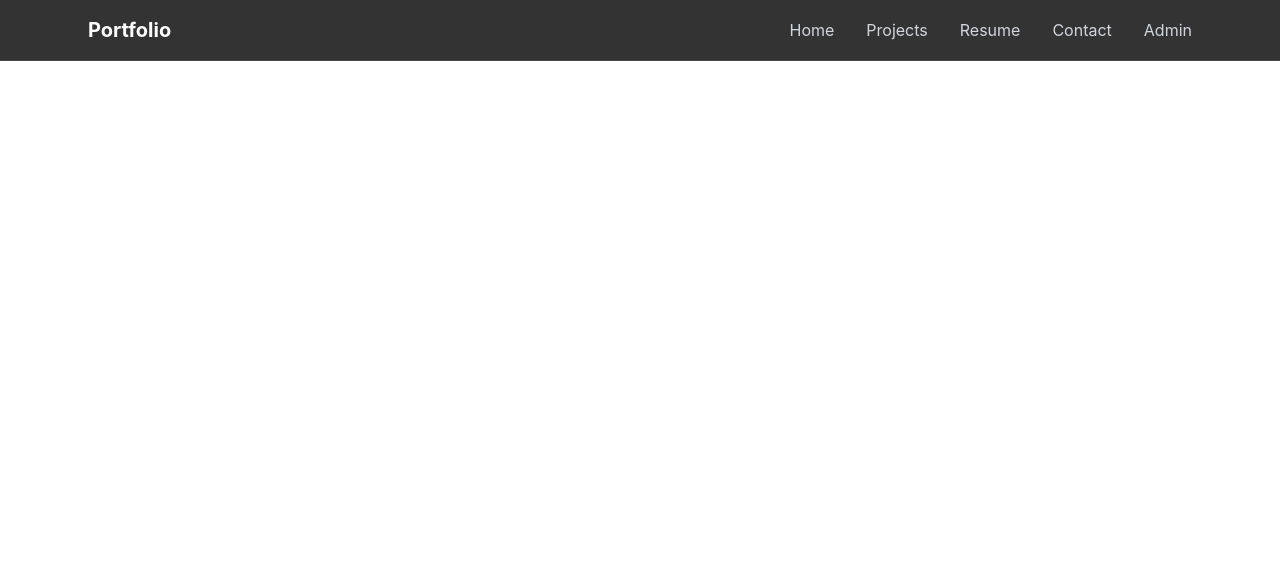
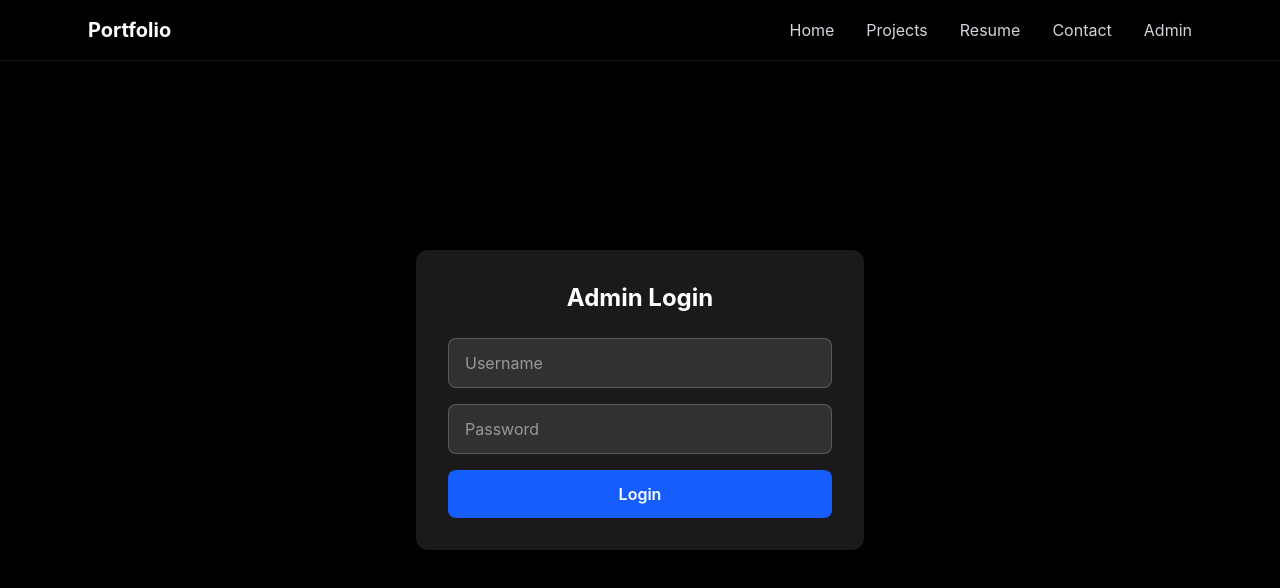
Before and after one commit to harshita-pihoo/portfolio-frontend, a React app: page /admin/login in a window 1280 px wide. Shown: the top 588 px of the page. Built offline with nearby package versions, Linux system fonts and the light colour scheme; the HTML template or start-up script is replaced by a standard one.

Commit message:
fix the app.jsx and add loading bar in adminpage.jsx

```diff
--- a/src/App.jsx
+++ b/src/App.jsx
@@ -17,7 +17,7 @@ function App() {
         <Route path="/projects" element={<ProjectsPage />} />
         <Route path="/contact" element={<ContactPage />} />
         <Route path="/resume" element={<ResumePage />} />
-        <Route path="/admin" element={<AdminPage />} />
+        <Route path="/admin/login" element={<AdminPage />} />
         <Route
           path="/admin"
           element={
--- a/src/components/NavBar.jsx
+++ b/src/components/NavBar.jsx
@@ -12,7 +12,8 @@ const NavBar = () => {
           <Link to="/projects" className="text-gray-300 hover:text-white transition-colors">Projects</Link>
           <Link to="/resume" className="text-gray-300 hover:text-white transition-colors">Resume</Link>
           <Link to="/contact" className="text-gray-300 hover:text-white transition-colors">Contact</Link>
-          <Link to="/admin" className="text-gray-300 hover:text-white transition-colors">Admin</Link>
+          {/* <Link to="/admin" className="text-gray-300 hover:text-white transition-colors">Admin</Link> */}
+          <Link to="/admin/login" className="text-gray-300 hover:text-white transition-colors">Admin</Link>
         </div>
       </div>
     </nav>
--- a/src/pages/AdminPage.jsx
+++ b/src/pages/AdminPage.jsx
@@ -7,17 +7,30 @@ const AdminPage = () => {
   const [username, setUsername] = useState('');
   const [password, setPassword] = useState('');
   const [error, setError] = useState('');
+  const [loading, setLoading] = useState(false);
   const { login } = useAuth();
   const navigate = useNavigate();
 
   const handleLogin = async (e) => {
     e.preventDefault();
+    setLoading(true);
+    setError('');
+
     try {
       const response = await api.post('/auth/login', { username, password });
-      login(response.data.token);
-      navigate('/admin');
+      console.log('Response:', response.data);
+
+      if (response.data.token) {
+        login(response.data.token);
+        navigate('/admin');
+      } else {
+        setError('No token received');
+      }
     } catch (err) {
+      console.error('Error:', err.response?.data || err.message);
       setError('Invalid username or password');
+    } finally {
+      setLoading(false);
     }
   };
 
@@ -29,6 +42,7 @@ const AdminPage = () => {
         <form onSubmit={handleLogin} className="flex flex-col gap-4">
           <input
             type="text"
+            id="username"
             placeholder="Username"
             value={username}
             onChange={(e) => setUsername(e.target.value)}
@@ -36,6 +50,7 @@ const AdminPage = () => {
           />
           <input
             type="password"
+            id="password"
             placeholder="Password"
             value={password}
             onChange={(e) => setPassword(e.target.value)}
@@ -43,9 +58,10 @@ const AdminPage = () => {
           />
           <button
             type="submit"
-            className="bg-blue-600 hover:bg-blue-700 text-white py-3 rounded-lg font-semibold transition-colors"
+            disabled={loading}
+            className="bg-blue-600 hover:bg-blue-700 disabled:opacity-50 text-white py-3 rounded-lg font-semibold transition-colors"
           >
-            Login
+            {loading ? 'Logging in...' : 'Login'}
           </button>
         </form>
       </div>
```
